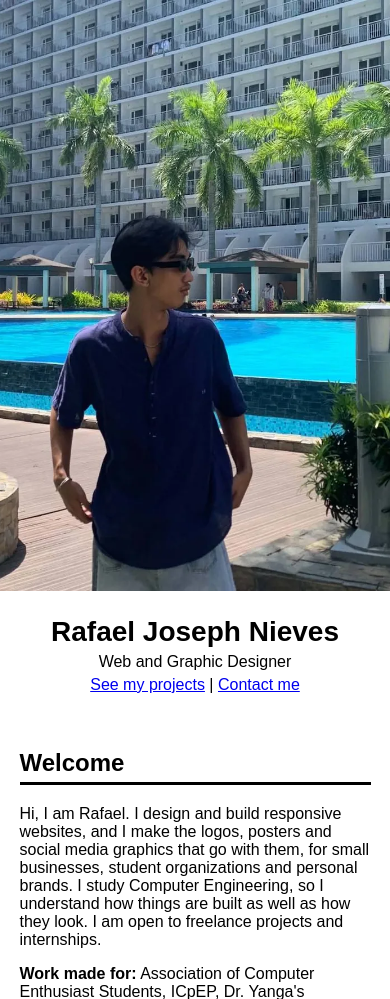
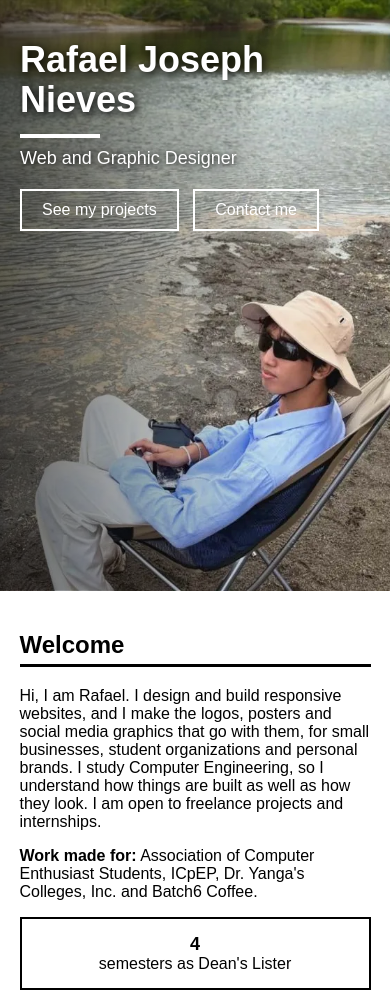
Before and after one commit to seveii/FLOAT-PORTFOLIO, a PHP site: page / in a window 390 px wide. Shown: the part 102-1101 px from the top of the page. Run offline with PHP 8.4, Linux system fonts and the light colour scheme.

Commit message:
Use the river photo as the home cover with the title inside the picture
Dark gradient on the left for readability, the name, a short line, the role and two links over
the open water, and the photo positioned so I stay visible on phones too.

Co-Authored-By: Claude Sonnet 5.5 <noreply@anthropic.com>

```diff
--- a/index.php
+++ b/index.php
@@ -3,14 +3,16 @@ $title = "Home";
 include "header.php";
 ?>
 
-<!-- The big cover picture. The picture itself is set in style.css (the .hero class). -->
-<div class="hero"></div>
-
-<!-- My name and two links, in plain text under the picture -->
-<div class="intro">
-  <h1>Rafael Joseph Nieves</h1>
-  <p>Web and Graphic Designer</p>
-  <p><a href="projects.php">See my projects</a> | <a href="contact.php">Contact me</a></p>
+<!-- The big cover picture. The picture itself is set in style.css (the .hero class).
+     My title is inside the picture. -->
+<div class="hero">
+  <div class="hero-text">
+    <h1>Rafael Joseph Nieves</h1>
+    <div class="line"></div>
+    <p class="role">Web and Graphic Designer</p>
+    <a href="projects.php">See my projects</a>
+    <a href="contact.php">Contact me</a>
+  </div>
 </div>
 
 <div class="content">
--- a/style.css
+++ b/style.css
@@ -48,27 +48,51 @@ h2 {
 }
 
 /* ---------- Home page: big cover picture ---------- */
-/* The picture is a background image. "cover" makes it fill the whole box. */
+/* The picture is a background image. "cover" makes it fill the whole box.
+   The first background is a dark gradient on the left side, so the white title is easy to read. */
 .hero {
-  background-image: url(images/cover-pool.webp);
+  background-image: linear-gradient(to right, rgba(0, 0, 0, 0.6), rgba(0, 0, 0, 0) 70%),
+                    url(images/cover-river.webp);
   background-size: cover;
-  background-position: center;
-  height: 85vh;              /* 85% of the screen height */
+  background-position: 70% bottom;   /* keeps me (bottom right) inside the picture */
+  height: 85vh;                      /* 85% of the screen height */
+  display: flex;
+  align-items: center;               /* the title is in the middle of the picture, on the left */
 }
 
-/* The name under the cover picture */
-.intro {
-  text-align: center;
-  padding: 25px 20px 10px 20px;
+/* The title inside the cover picture */
+.hero-text {
+  color: white;
+  margin-left: 8%;
+  max-width: 500px;
 }
 
-.intro h1 {
-  margin: 0 0 5px 0;
-  font-size: 40px;
+.hero-text h1 {
+  margin: 0;
+  font-size: 56px;
+  line-height: 1.1;
+  text-shadow: 2px 2px 8px black;
 }
 
-.intro p {
-  margin: 5px 0;
+.hero-text .role {
+  margin: 10px 0 20px 0;
+  font-size: 22px;
+  text-shadow: 1px 1px 6px black;
+}
+
+.line {
+  width: 80px;
+  border-top: 4px solid white;     /* a short white line under the name */
+  margin-top: 15px;
+}
+
+.hero-text a {
+  display: inline-block;
+  color: white;
+  text-decoration: none;
+  border: 2px solid white;
+  padding: 10px 20px;
+  margin: 0 10px 10px 0;
 }
 
 .button {
@@ -286,8 +310,16 @@ footer p {
   .hero {
     height: 70vh;
   }
-  .intro h1 {
-    font-size: 28px;
+  .hero-text {
+    margin: 0 20px;
+    align-self: flex-start;       /* on a phone the title goes to the top, away from me */
+    margin-top: 40px;
+  }
+  .hero-text h1 {
+    font-size: 36px;
+  }
+  .hero-text .role {
+    font-size: 18px;
   }
   .boxes, .photos, .contact-row, footer {
     flex-direction: column;       /* flex rows become columns */
```
Also changed, not shown: images/cover-pool.webp (deleted).
